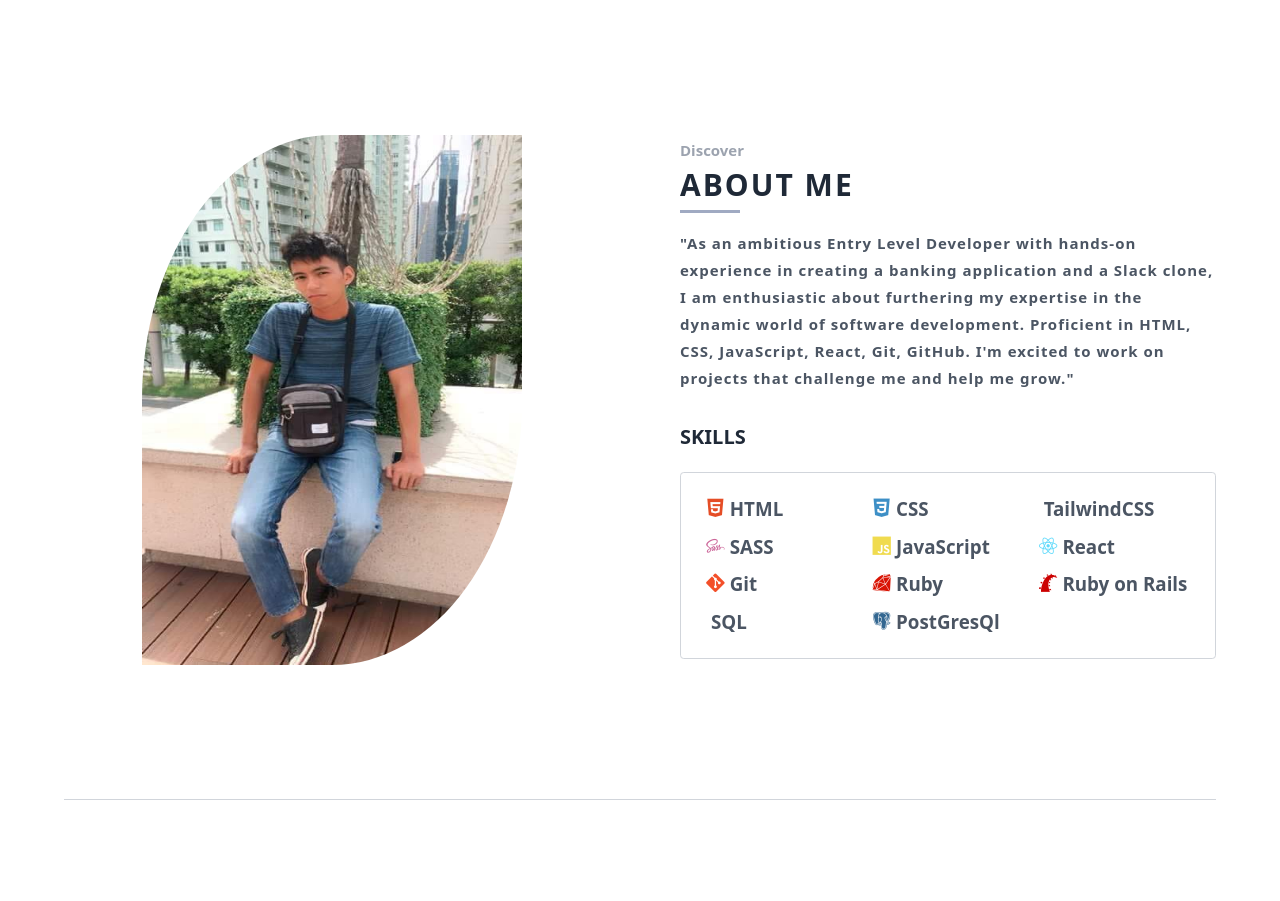
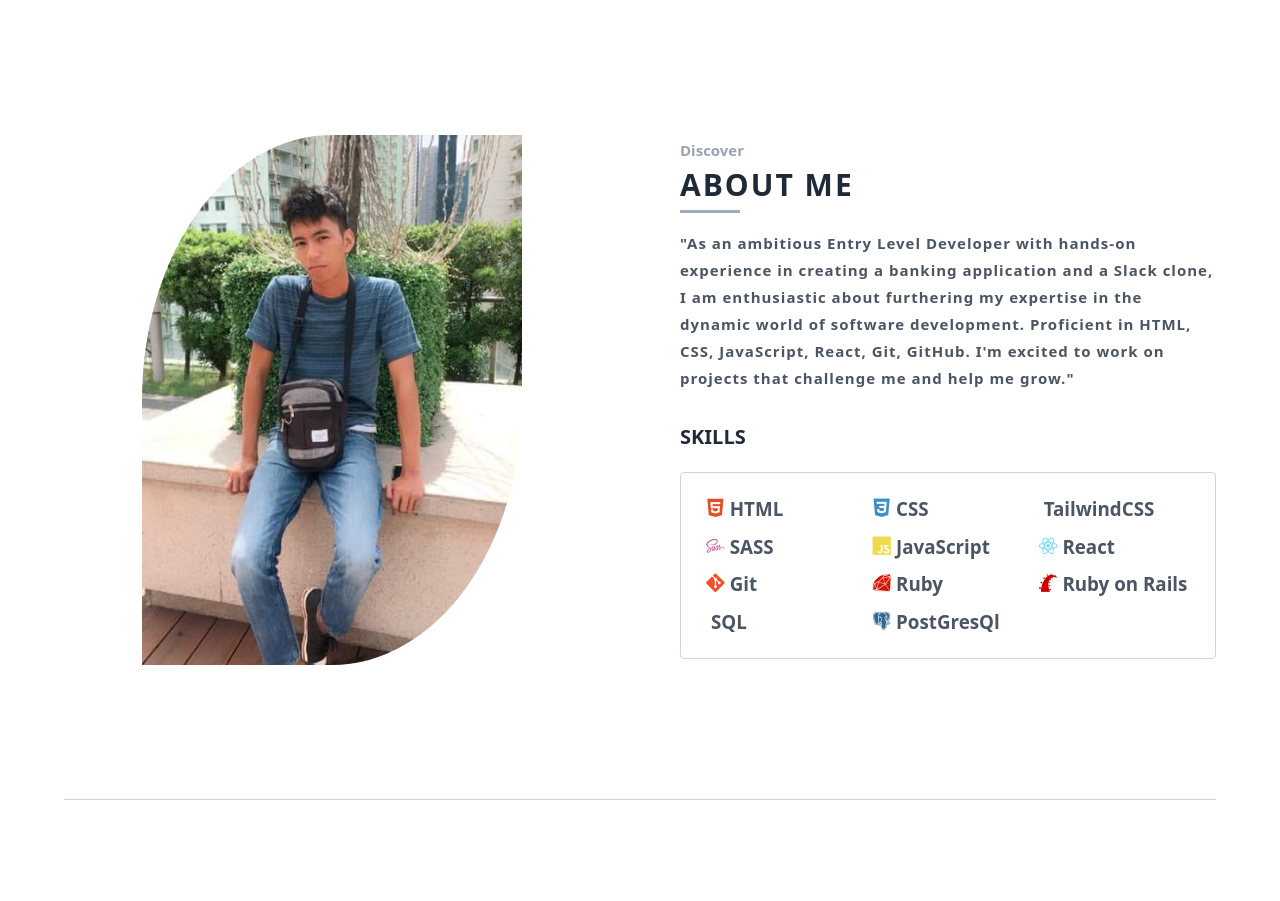
Before and after one commit to Dng120696/MyPortfolio, a React (Vite) app: page / in a window 1280 px wide. Shown: the part 800-1701 px from the top of the page. Built offline with nearby package versions, Linux system fonts and the light colour scheme; some icons are missing.

Commit message:
adjust image

```diff
--- a/src/pages/About.jsx
+++ b/src/pages/About.jsx
@@ -10,7 +10,7 @@ function About() {
         <img
           src={profile2}
           alt=""
-          className="about_img h-[53rem] w-[38rem] m-auto"
+          className="about_img h-[53rem] w-[38rem] m-auto object-cover"
         />
       </div>
       <div className=" flex items-center justify-center flex-col">
--- a/src/pages/Home.jsx
+++ b/src/pages/Home.jsx
@@ -51,7 +51,7 @@ function Home({ children }) {
         <img
           src={profile}
           alt=""
-          className="w-[25rem] h-[25rem] md:w-[32rem] md:h-[32rem] lg:w-[35rem] lg:h-[35rem] xl:w-[40rem] xl:h-[40rem] profile_img"
+          className="w-[25rem] h-[25rem] md:w-[32rem] md:h-[32rem] lg:w-[35rem] lg:h-[35rem] xl:w-[40rem] xl:h-[40rem] profile_img object-fit"
         />
       </section>
     </div>
```
